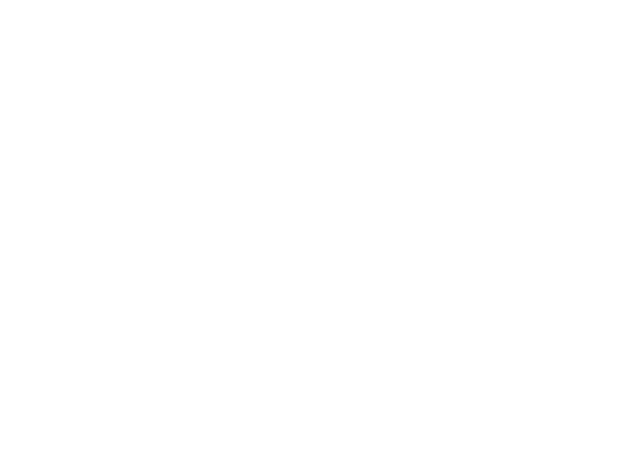
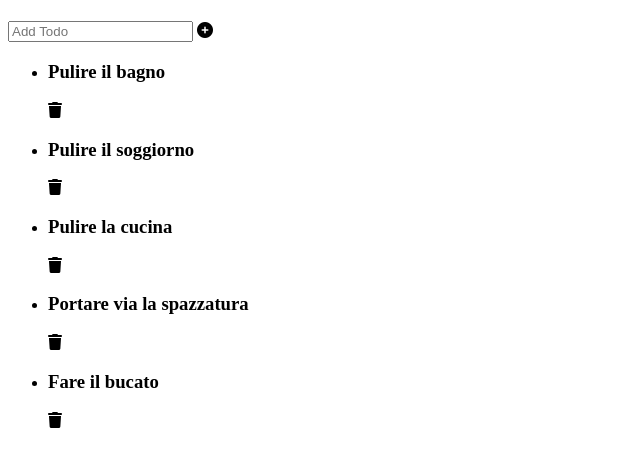
Before and after one commit to mark5041/vue-todolist, a plain HTML site: page index.html in a window 1280 px wide. Shown: the whole page, without its empty margins (0-640 px from the left). Drawn offline with nearby package versions, Linux system fonts and the light colour scheme.

Commit message:
js data and html (no css)

```diff
--- a/index.html
+++ b/index.html
@@ -4,9 +4,40 @@
     <meta charset="UTF-8">
     <meta http-equiv="X-UA-Compatible" content="IE=edge">
     <meta name="viewport" content="width=device-width, initial-scale=1.0">
+    <link rel="stylesheet" href="style.css">
+    <link rel="stylesheet" href="https://cdnjs.cloudflare.com/ajax/libs/font-awesome/6.0.0-beta2/css/all.min.css" integrity="sha512-YWzhKL2whUzgiheMoBFwW8CKV4qpHQAEuvilg9FAn5VJUDwKZZxkJNuGM4XkWuk94WCrrwslk8yWNGmY1EduTA==" crossorigin="anonymous" referrerpolicy="no-referrer" />
+    <script src="https://cdn.jsdelivr.net/npm/vue@2/dist/vue.js"></script>
     <title>Document</title>
 </head>
 <body>
+    <div id="app" class="container">
+        <div class="inner-container">
+            <header class="header">
+                <h2 class="subtitle"></h2>
+                <h1 class="title"></h1>
+                <h3 class="date"></h3>
+            </header>
+            <main class="main">
+                <div class="add-todo">
+                    <div class="input">
+                        <input type="text" placeholder="Add Todo">
+                        <i class="fa-solid fa-circle-plus"></i>
+                    </div>
+                </div>
+                <div class="todos">
+                    <ul>
+                        <li class="todo"  v-for="(todo, index) in todos">
+                            <div class="todo-text">
+                                <h3 class="">{{todo.text}}</h3>
+                            </div>
+                            <i class="fa-solid fa-trash"></i>
+                        </li>
+                    </ul>
+                </div>
+            </main>
+        </div>
+    </div>
 
+    <script src="js/script.js"></script>
 </body>
 </html>
--- a/js/script.js
+++ b/js/script.js
@@ -0,0 +1,29 @@
+const app = new Vue(
+    {
+        el: '#app',
+        data: {
+            todos:[
+                {
+                    text: 'Pulire il bagno',
+                    status: false
+                },
+                {
+                    text: 'Pulire il soggiorno',
+                    status: false
+                },
+                {
+                    text: 'Pulire la cucina',
+                    status: false
+                },
+                {
+                    text: 'Portare via la spazzatura',
+                    status: false
+                },
+                {
+                    text: 'Fare il bucato',
+                    status: false
+                },
+            ]
+        }
+    }
+)
```
